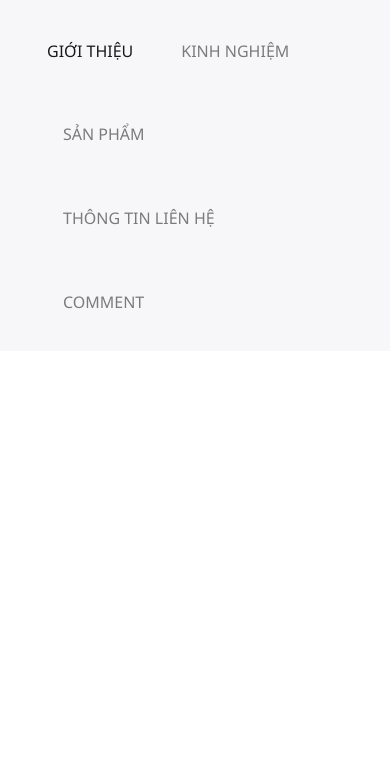
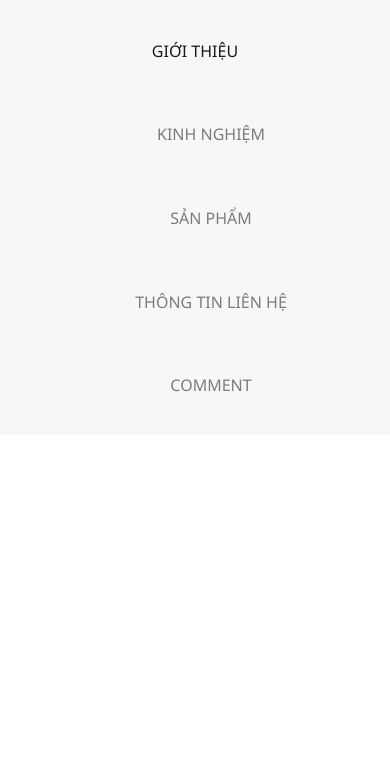
Before and after one commit to MinhxIT/minhxit.github.io, a plain HTML site: page index.html in a window 390 px wide. Shown: the part 77-844 px from the top of the page. Drawn offline with Linux system fonts and the light colour scheme.

Commit message:
sua file css

```diff
--- a/1.css
+++ b/1.css
@@ -18,3 +18,10 @@ a.nav-link{
 li.nav-item{
 	padding: 0px 16px;
 }
+@media (max-width: 576px) {
+	*{
+		display: block;
+		text-align: center;
+		width: 100%;
+	}
+}
```
